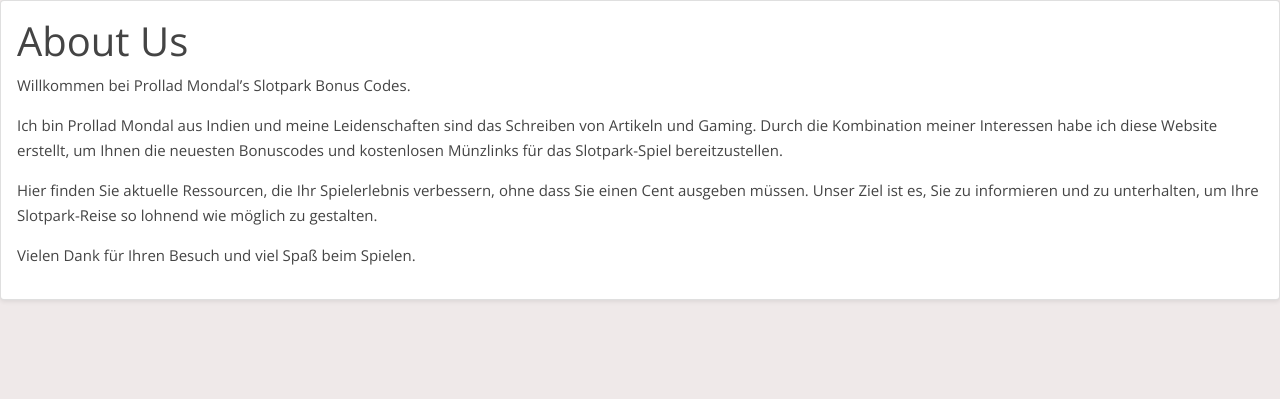
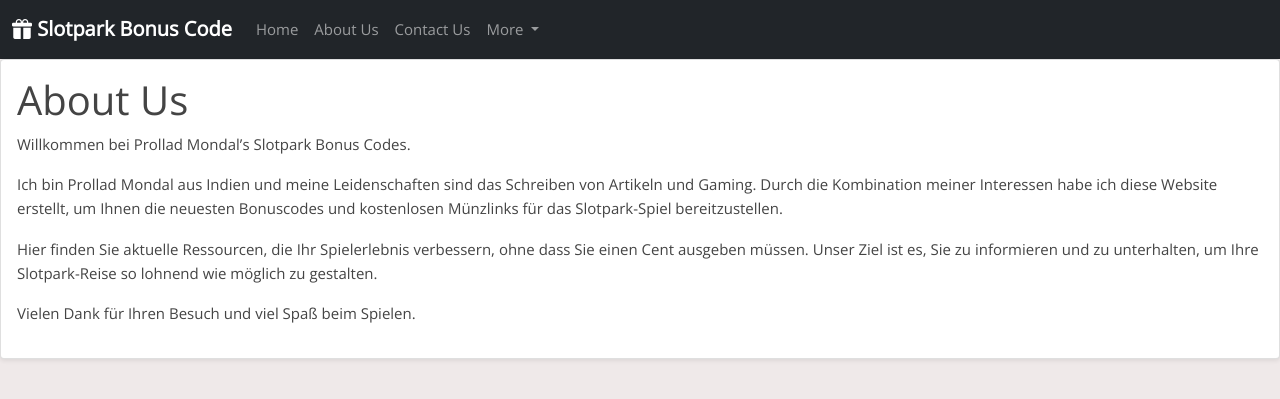
Before and after one commit to Prollad99/sbc-de, a Jekyll site: the page built from _pages/about-us.md, in a window 1280 px wide. Shown: the top 399 px of the page. Built offline with Jekyll 4.4.1, drawn with Linux system fonts in a browser that asks for light colours.

Commit message:
Update page.html

```diff
--- a/_layouts/page.html
+++ b/_layouts/page.html
@@ -11,6 +11,39 @@
   <title>{{ page.title }}</title>
 </head>
 <body>
+  <header>
+        <nav class="navbar navbar-expand-lg navbar-dark bg-dark">
+  <div class="container-fluid">
+    <a class="navbar-brand" href="{{ site.baseurl }}/"><i class="bi bi-gift-fill"></i> <b>Slotpark Bonus Code</b></a>
+    <button class="navbar-toggler" type="button" data-bs-toggle="collapse" data-bs-target="#navbarNavDarkDropdown" aria-controls="navbarNavDarkDropdown" aria-expanded="false" aria-label="Toggle navigation">
+      <span class="navbar-toggler-icon"></span>
+    </button>
+    <div class="collapse navbar-collapse" id="navbarNavDarkDropdown">
+      <ul class="navbar-nav">
+      <li class="nav-item">
+      <a class="nav-link" href="{{ '/' | relative_url }}">Home</a>
+      </li>
+        <li class="nav-item">
+          <a class="nav-link" href="{{ '/about-us/' | relative_url }}">About Us</a>
+        </li>
+        <li class="nav-item">
+          <a class="nav-link" href="{{ '/contact-us/' | relative_url }}">Contact Us</a>
+        </li>
+        <li class="nav-item dropdown">
+          <a class="nav-link dropdown-toggle" href="#" id="navbarDarkDropdownMenuLink" role="button" data-bs-toggle="dropdown" aria-expanded="false">
+            More
+          </a>
+          <ul class="dropdown-menu dropdown-menu-dark" aria-labelledby="navbarDarkDropdownMenuLink">
+            <li><a class="dropdown-item" href="{{ '/privacy-policy/' | relative_url }}">Privacy Policy</a></li>
+            <li><a class="dropdown-item" href="{{ '/disclaimer/' | relative_url }}">Disclaimer</a></li>
+            <li><a class="dropdown-item" href="{{ '/dmca/' | relative_url }}">DMCA</a></li>
+          </ul>
+        </li>
+      </ul>
+    </div>
+  </div>
+</nav>
+  </header>
   <div class="card shadow-sm mb-2">
     <div class="card-body">
       <h1 class="card-title">{{ page.title }}</h1>
```
